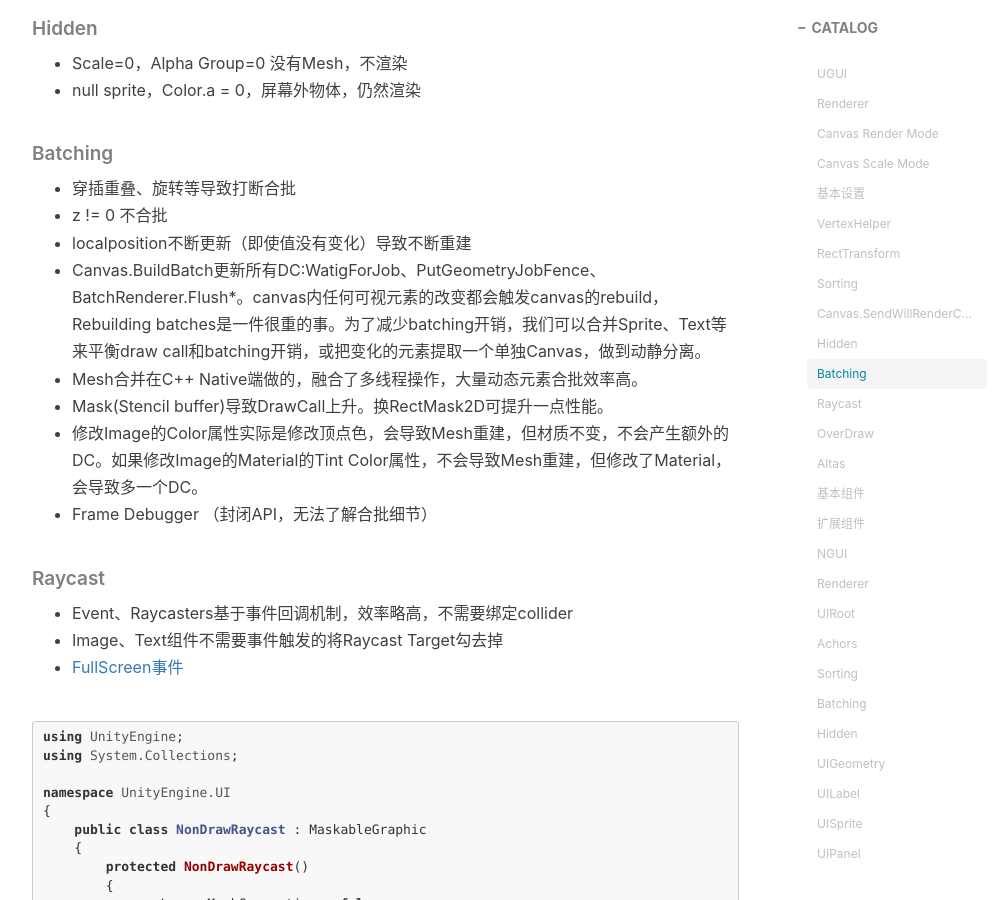
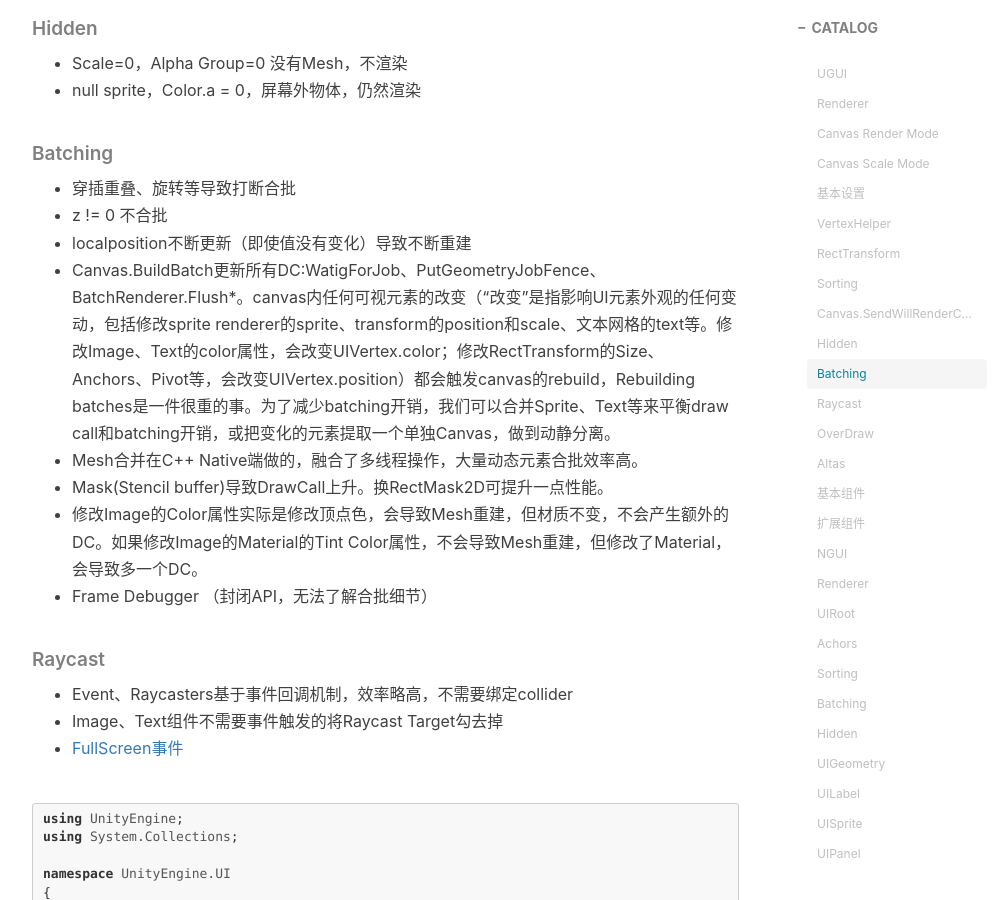
Before and after one commit to chenanbao/chenanbao.github.io, a Jekyll site: the page built from _posts/2018-09-11-UGUI浅析.md, in a window 1280 px wide and 900 px high, scrolled down 4051 px. Shown: the whole window, without its empty margins (233-1225 px from the left). Built offline with Jekyll 4.4.1, drawn with Linux system fonts in a browser that asks for light colours; nearby versions of some CDN libraries; comment, search, counter and statistics services are not loaded.

Commit message:
修改
修改

```diff
--- a/_posts/2018-09-11-UGUI浅析.md
+++ b/_posts/2018-09-11-UGUI浅析.md
@@ -99,7 +99,7 @@ d、锚点上下两边分开时，UI的width不会随父节点的变化而改变
 + 穿插重叠、旋转等导致打断合批
 + z != 0 不合批
 + localposition不断更新（即使值没有变化）导致不断重建
-+ Canvas.BuildBatch更新所有DC:WatigForJob、PutGeometryJobFence、BatchRenderer.Flush*。canvas内任何可视元素的改变都会触发canvas的rebuild，Rebuilding batches是一件很重的事。为了减少batching开销，我们可以合并Sprite、Text等来平衡draw call和batching开销，或把变化的元素提取一个单独Canvas，做到动静分离。
++ Canvas.BuildBatch更新所有DC:WatigForJob、PutGeometryJobFence、BatchRenderer.Flush*。canvas内任何可视元素的改变（“改变”是指影响UI元素外观的任何变动，包括修改sprite renderer的sprite、transform的position和scale、文本网格的text等。修改Image、Text的color属性，会改变UIVertex.color；修改RectTransform的Size、Anchors、Pivot等，会改变UIVertex.position）都会触发canvas的rebuild，Rebuilding batches是一件很重的事。为了减少batching开销，我们可以合并Sprite、Text等来平衡draw call和batching开销，或把变化的元素提取一个单独Canvas，做到动静分离。
 + Mesh合并在C++ Native端做的，融合了多线程操作，大量动态元素合批效率高。
 + Mask(Stencil buffer)导致DrawCall上升。换RectMask2D可提升一点性能。
 + 修改Image的Color属性实际是修改顶点色，会导致Mesh重建，但材质不变，不会产生额外的DC。如果修改Image的Material的Tint Color属性，不会导致Mesh重建，但修改了Material，会导致多一个DC。
```
